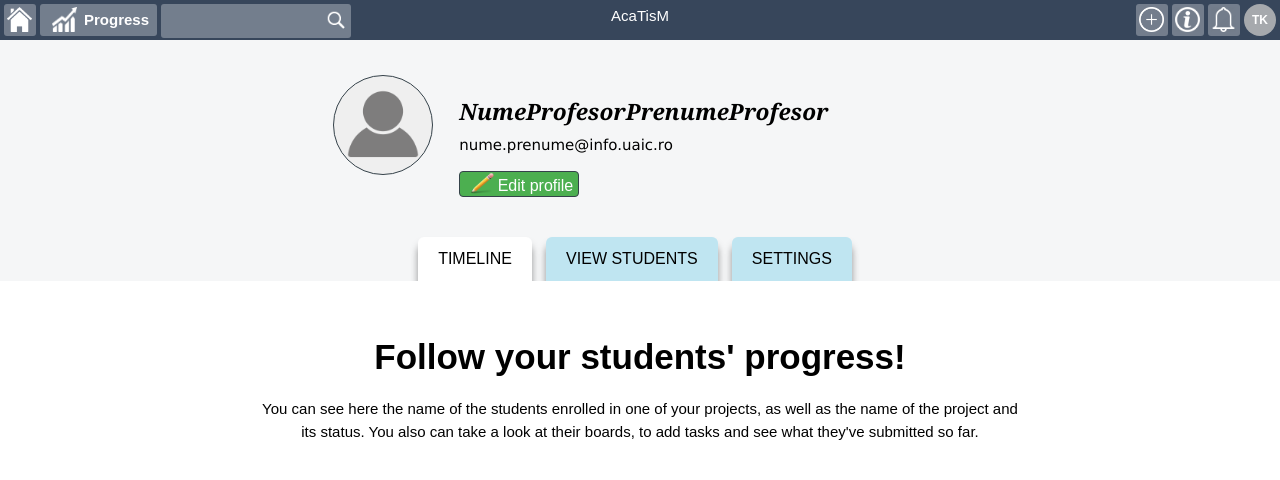
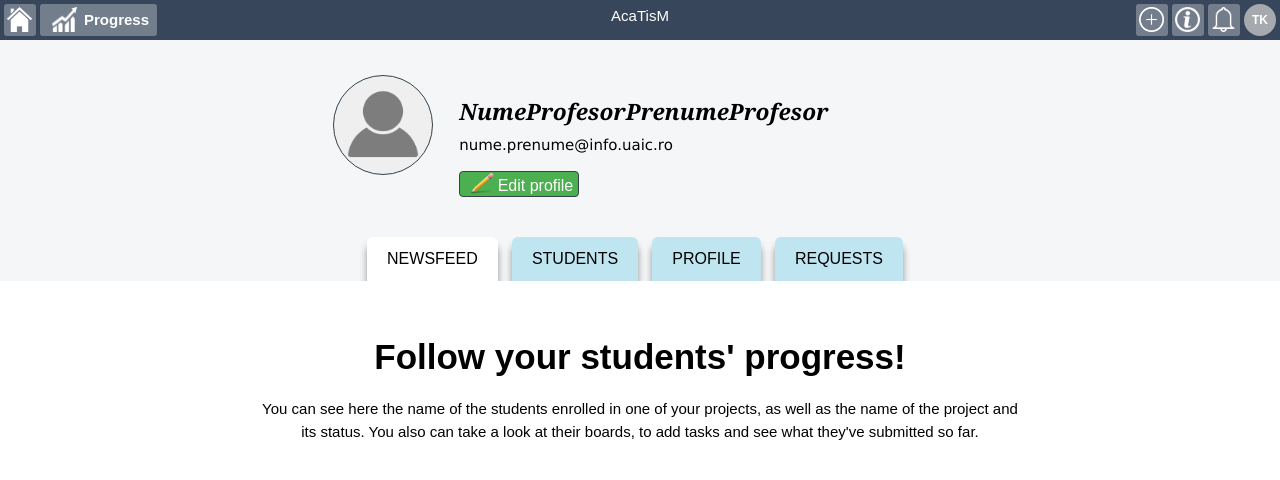
Before and after one commit to KetanoTinca/TW, a PHP site: page /cards.php in a window 1280 px wide. Shown: the top 480 px of the page. Run offline with PHP 8.4, Linux system fonts and the light colour scheme.

Commit message:
navbar modify

```diff
--- a/classes/Database.php
+++ b/classes/Database.php
@@ -1,7 +1,7 @@
 <?php
-define('DB_HOST', 'localhost');
+define('DB_HOST', 'localhost:3310');
 define('DB_USER', 'root');
-define('DB_PASS', 'admin');
+define('DB_PASS', '');
 define('DB_NAME', 'acatism');
 
 error_reporting(E_ALL);
--- a/controller/login.php
+++ b/controller/login.php
@@ -7,8 +7,7 @@ function redirect($url, $statusCode = 303)
    die();
 }
         if(!empty($_SESSION['LoggedIn']) && !empty($_SESSION['Username'])){
-          // Redirect('../views/view-profs.php', false);
-            echo "sunt in sesiune";
+          Redirect('../views/view-profs.php', false);
         }else{
             if(!empty($_POST['username']) && !empty($_POST['password'])){
                 include_once '../classes/user.php';
--- a/views/navbar.php
+++ b/views/navbar.php
@@ -16,15 +16,7 @@
                 </div>
                 <div>
 
-                    <a class="header-btn open-search-btn" href="./search.php" title="Search for projects">
-                        <img class="header-btn-icon" src="../img/search.png" alt="S">
-                    </a>
-                    <div class="header-search">
-                        <input class="header-search-input focus" type="text">
-                        <span class="header-search-icon icon-lg icon-search light">
-                            <img class="header-btn-icon" src="../img/search.png" alt="S">
 
-                        </span>
 
                     </div>
                 </div>
--- a/views/user.description.php
+++ b/views/user.description.php
@@ -21,9 +21,10 @@
             <div class="container">
                 <nav>
                     <ul>
-                        <li  style="background:white;"><a href="user.php">Timeline</a></li>
-                        <li><a href="cards.php">View Students</a></li>
-                        <li><a href="settings.php">Settings</a></li>
+                        <li  style="background:white;"><a href="user.php">Newsfeed</a></li>
+                        <li><a href="cards.php">Students</a></li>
+                        <li><a href="settings.php">Profile</a></li>
+                        <li><a href="requests.php">Requests</a></li>
                     </ul>
                 </nav>
             </div>
```
